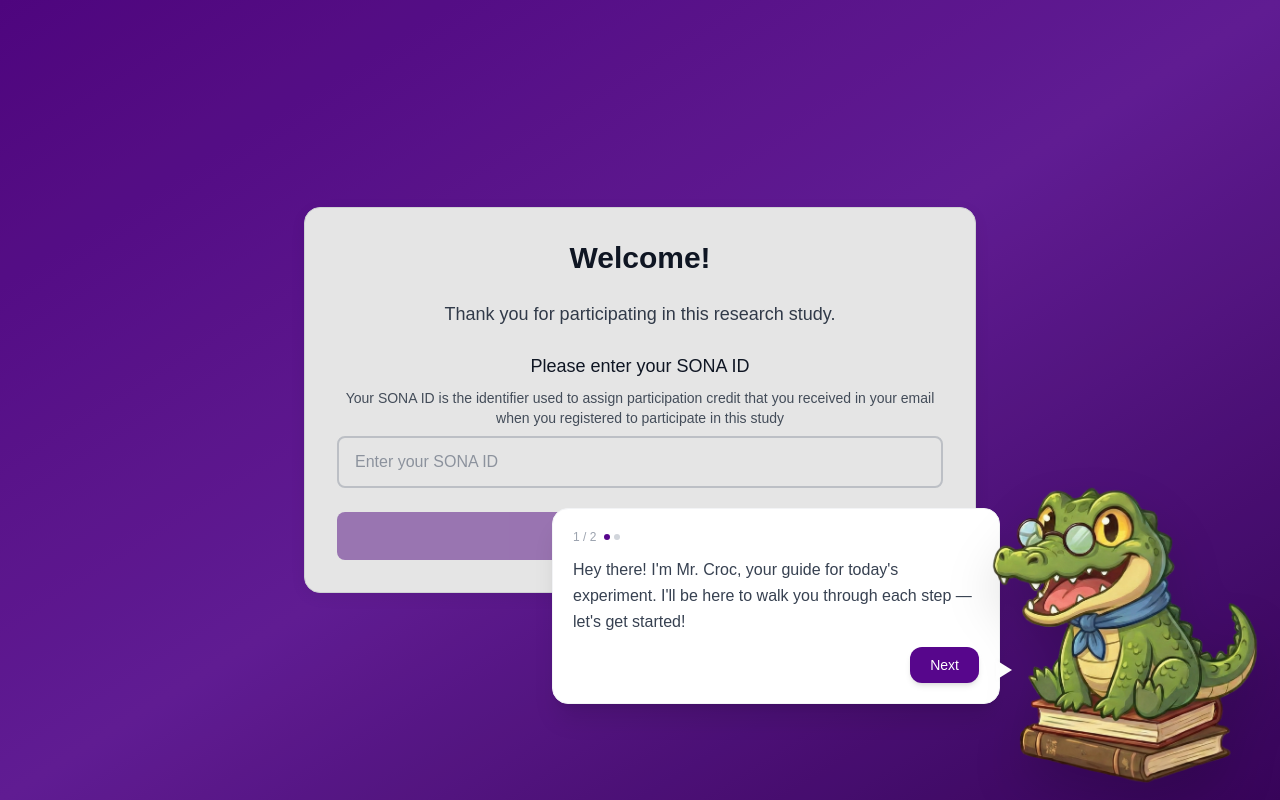
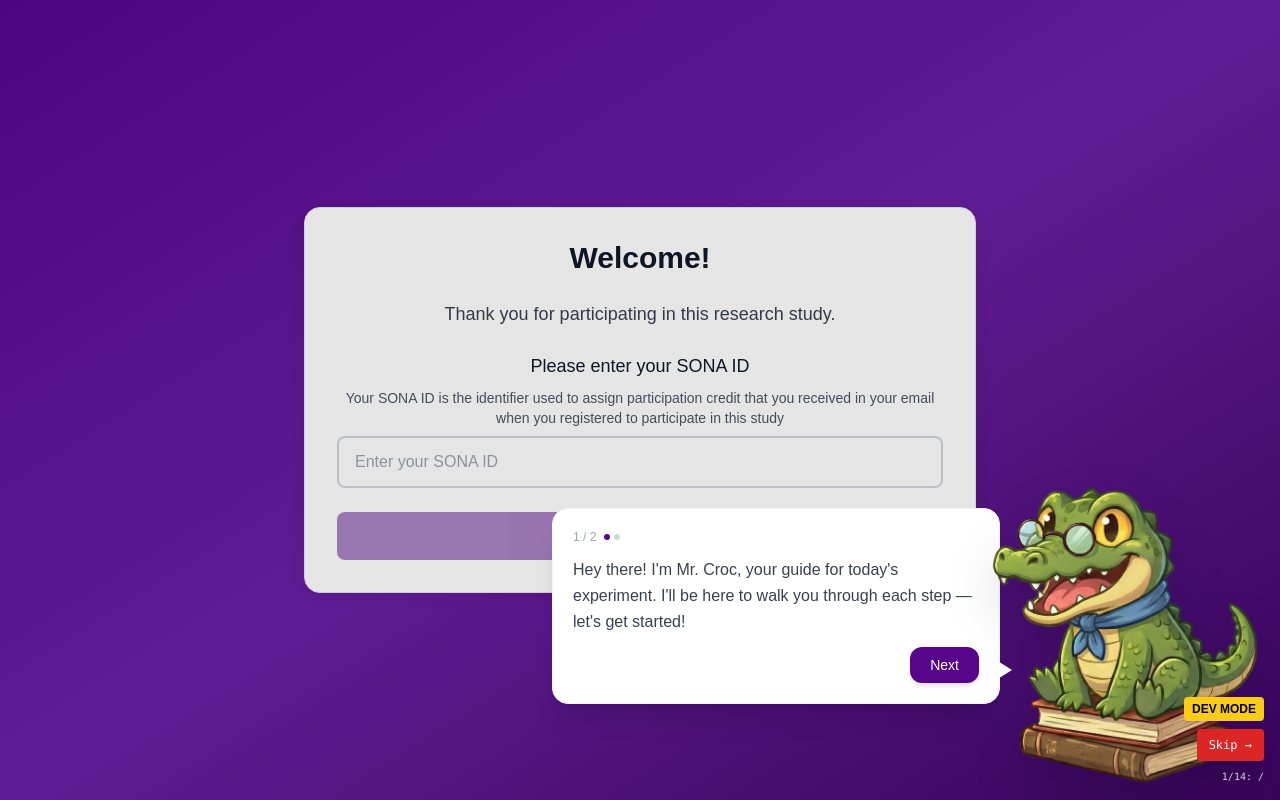
Before and after one commit to shauryajain21/Honors-Experiment, a Next.js app: page / in a window 1280 px wide. Built offline with nearby package versions, Linux system fonts and the light colour scheme.

Commit message:
Enable dev skip buttons (dev mode only)

```diff
--- a/src/components/ui/DevWrapper.tsx
+++ b/src/components/ui/DevWrapper.tsx
@@ -1,13 +1,17 @@
 "use client";
 
 import FloatingCrocky from "@/components/wizard/FloatingCrocky";
+import DevSkipButton from "@/components/ui/DevSkipButton";
 import { CrockyProvider } from "@/context/CrockyContext";
+
+const isDev = process.env.NODE_ENV === "development";
 
 export default function DevWrapper({ children }: { children: React.ReactNode }) {
   return (
     <CrockyProvider>
       {children}
       <FloatingCrocky />
+      {isDev && <DevSkipButton />}
     </CrockyProvider>
   );
 }
```
